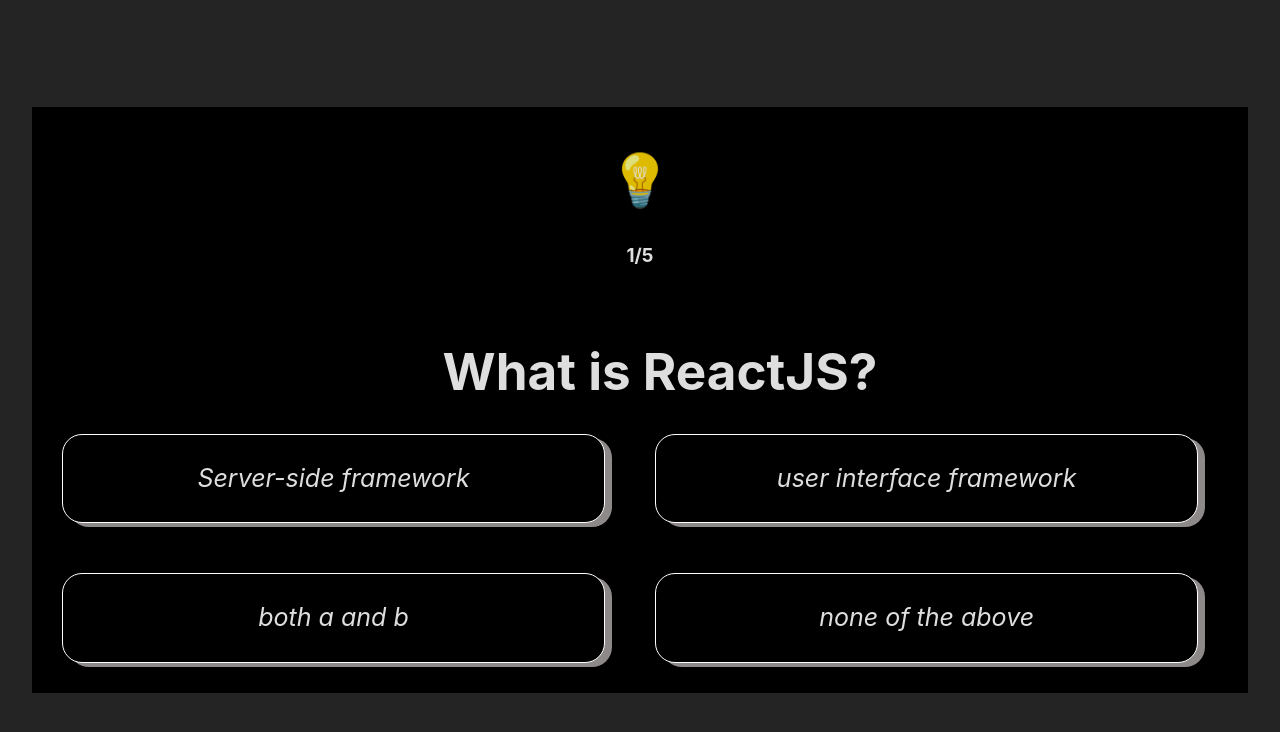
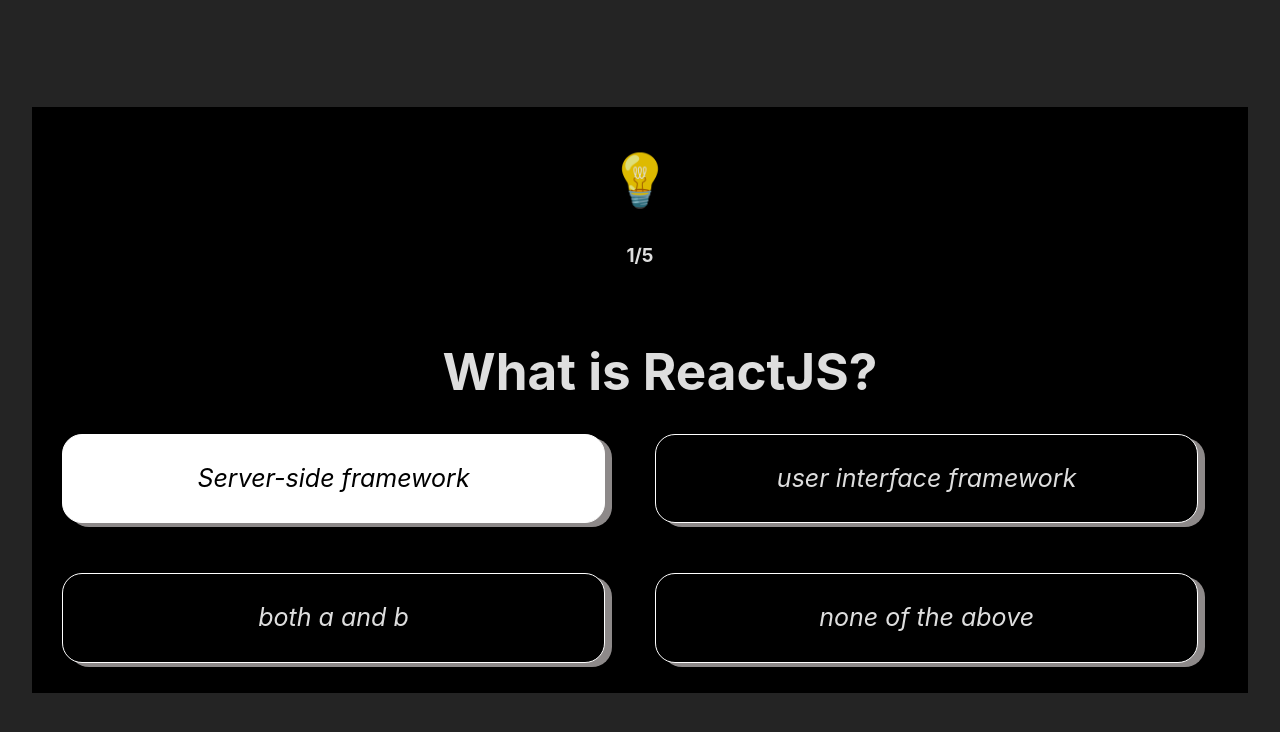
Before and after one commit to mohanavamsi0614/ca-4, a React (Vite) app: page /que in a window 1280 px wide. In both pictures the pointer is over the element "Server-side framework". Shown: the top 732 px of the page. Built offline with nearby package versions, Linux system fonts and the light colour scheme; a web font is replaced by a local one.

Commit message:
added toggle

```diff
--- a/src/Comp/App.css
+++ b/src/Comp/App.css
@@ -19,6 +19,16 @@
   background-color: black;
   border: 0.5 px solid white;
   padding: 10px;
+}
+.op:hover{
+  background-color: white;
+  color: black;
+  box-shadow: white;
+}
+.whiteop:hover{
+  background-color: black;
+  color: white;
+  box-shadow: black;
 }
 .whiteop{
   background-color:#EFE5E5;
--- a/src/Comp/Quesion.jsx
+++ b/src/Comp/Quesion.jsx
@@ -25,6 +25,12 @@ function Que() {
     }
     function togle(){
          settoggle(!toggle)
+         if (toggle){
+         document.body.style.backgroundColor="#e7dcdc"
+        }
+        else{
+            document.body.style.backgroundColor="#1B1B1B"
+        }
     }
     return(
         <div className={toggle?"black":"white"}>
```
